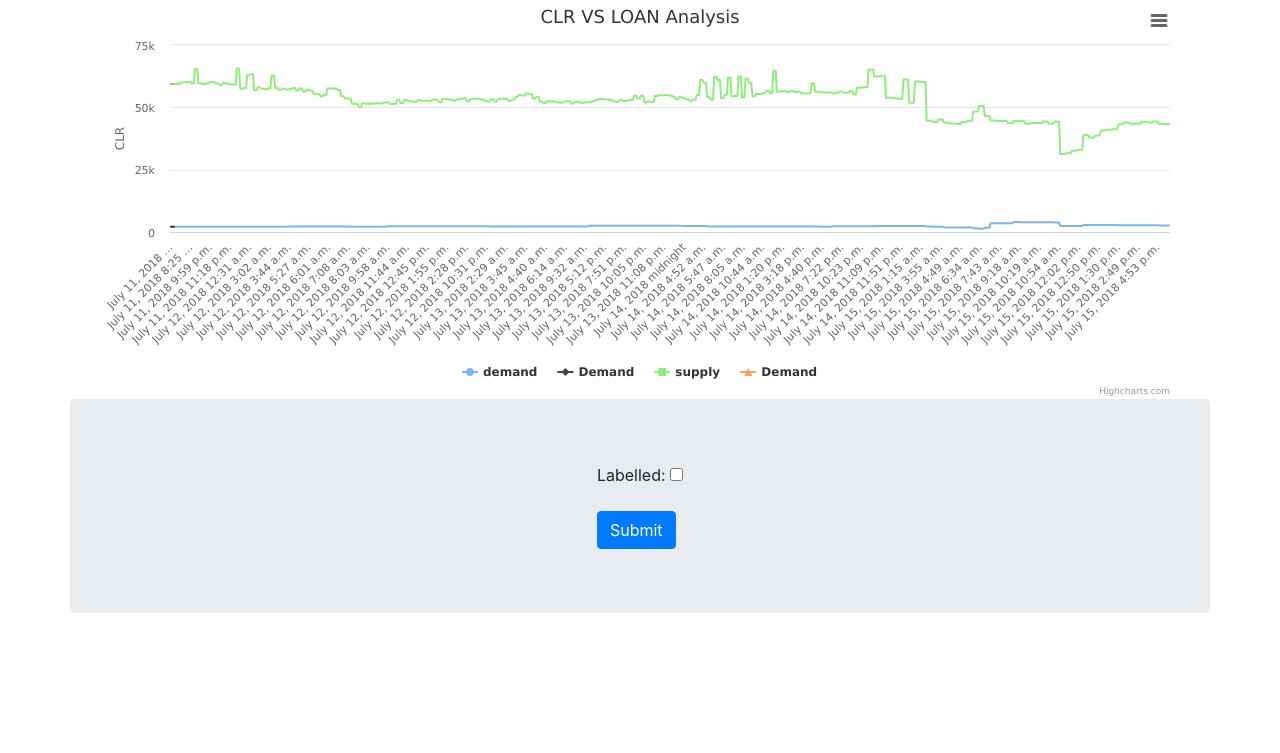
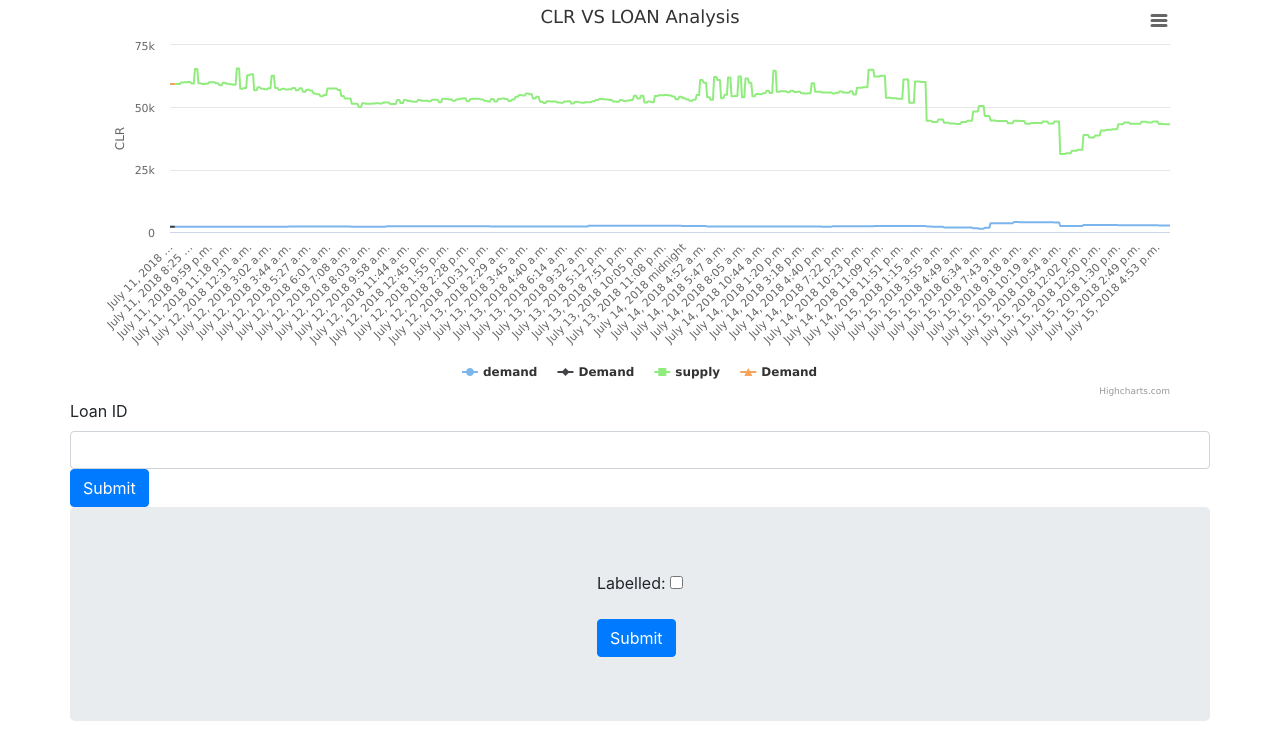
Before and after one commit to aditya2222/Matt, a Django app: page /plot1/1 in a window 1280 px wide. Shown: the part 857-1610 px from the top of the page. Before the commit the page ends 1470 px from the top, so only its background shows below. Run offline with Django 3.2, Linux system fonts and the light colour scheme; data comes from the database, SQL or seed files in the repository; some libraries are stand-ins or nearby versions.

Commit message:
input field

```diff
--- a/webapp/templates/webapp/charts.html
+++ b/webapp/templates/webapp/charts.html
@@ -46,6 +46,12 @@
     </div>
     <div class="col-sm-12">
         <div id="container5"></div>
+    </div>
+    <div class="row">
+        <label for="id_field">Loan ID</label>
+        <input class="form-control" id="id_field" type="" name="">
+        <button class="btn btn-primary" id="mybtn">Submit</button>
+
     </div>
 </div>
 
```
